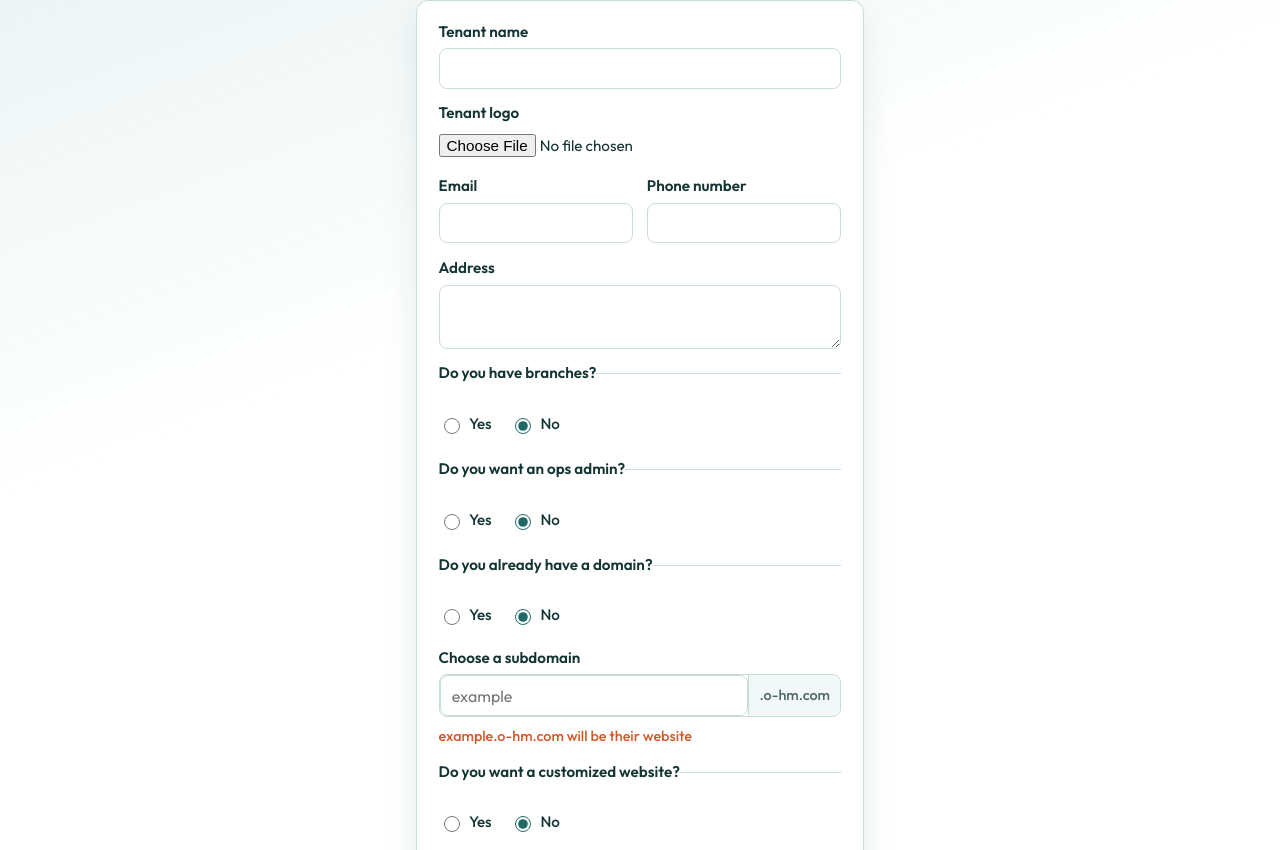
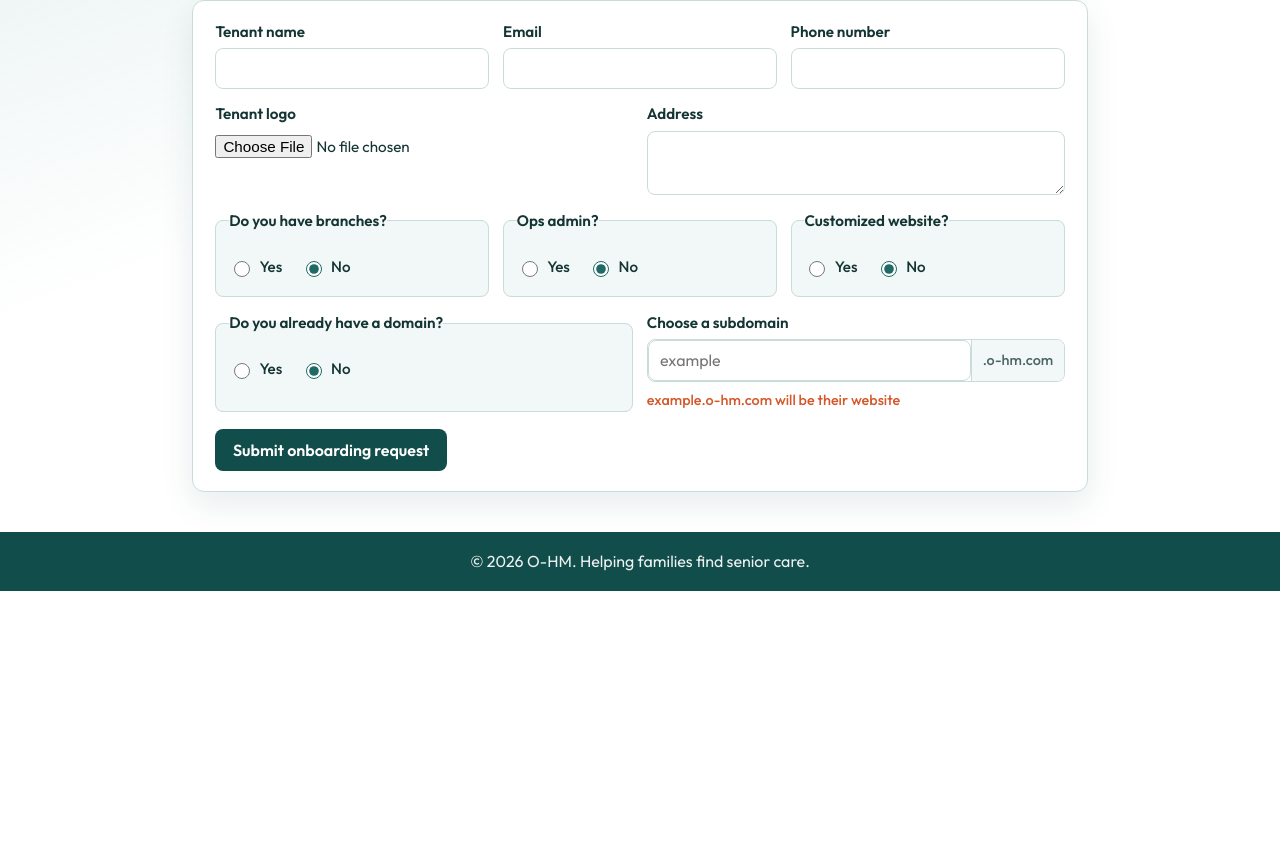
Before and after one commit to valueworkers/ohm-frontend, a React (Vite) app: page / in a window 1280 px wide. Shown: the part 2290-3140 px from the top of the page. After the commit the page ends 2881 px from the top, so only its background shows below. Built offline with nearby package versions, Linux system fonts and the light colour scheme.

Commit message:
form in rows

```diff
--- a/src/components/TenantOnboardingForm.css
+++ b/src/components/TenantOnboardingForm.css
@@ -6,7 +6,7 @@
 }
 
 .onboarding-inner {
-  max-width: 28rem;
+  max-width: 56rem;
   margin: 0 auto;
 }
 
@@ -36,14 +36,14 @@
 .onboarding-lead {
   margin: 0.65rem 0 1.1rem;
   color: var(--color-ink-muted);
-  max-width: 42ch;
+  max-width: 55ch;
   font-size: 1rem;
 }
 
 .onboarding-form {
   display: flex;
   flex-direction: column;
-  gap: 0.85rem;
+  gap: 0.9rem;
   padding: 1.1rem 1.15rem;
   background: var(--color-surface-elevated);
   border: 1px solid var(--color-border);
@@ -63,12 +63,14 @@
 .form-row {
   display: grid;
   gap: 0.85rem;
+  grid-template-columns: 1fr;
 }
 
 .form-field {
   display: flex;
   flex-direction: column;
   gap: 0.3rem;
+  min-width: 0;
 }
 
 .form-field label,
@@ -127,14 +129,21 @@
 
 .form-fieldset {
   margin: 0;
-  padding: 0.75rem 0 0;
+  padding: 0;
   border: none;
-  border-top: 1px solid var(--color-border);
+  min-width: 0;
+}
+
+.form-fieldset-inline {
+  padding: 0.7rem 0.8rem;
+  border: 1px solid var(--color-border);
+  border-radius: var(--radius-control);
+  background: var(--color-surface-soft);
 }
 
 .form-fieldset legend {
   padding: 0;
-  margin-bottom: 0.45rem;
+  margin-bottom: 0.35rem;
 }
 
 .choice-row {
@@ -147,7 +156,7 @@
   display: inline-flex;
   align-items: center;
   gap: 0.4rem;
-  min-height: 40px;
+  min-height: 36px;
   font-weight: 500;
   font-size: 0.95rem;
   cursor: pointer;
@@ -159,13 +168,7 @@
   accent-color: var(--color-primary-mid);
 }
 
-.form-field-nested {
-  margin-top: 0.7rem;
-  animation: rise-in 0.4s var(--ease-out);
-}
-
 .branches-fields {
-  margin-top: 0.7rem;
   display: flex;
   flex-direction: column;
   gap: 0.75rem;
@@ -296,7 +299,7 @@
 
 .onboarding-submit {
   align-self: flex-start;
-  margin-top: 0.25rem;
+  margin-top: 0.15rem;
   background: var(--color-primary);
   color: #fff;
 }
@@ -331,12 +334,22 @@
   transform: translateY(-2px);
 }
 
-@media (min-width: 640px) {
+@media (min-width: 700px) {
   .onboarding-form {
-    padding: 1.25rem 1.35rem;
+    padding: 1.25rem 1.4rem;
   }
 
-  .form-row {
-    grid-template-columns: 1fr 1fr;
+  .form-row-2 {
+    grid-template-columns: repeat(2, minmax(0, 1fr));
+  }
+
+  .form-row-3 {
+    grid-template-columns: repeat(3, minmax(0, 1fr));
   }
 }
+
+@media (min-width: 900px) {
+  .choices-grid.form-row-3 {
+    grid-template-columns: repeat(3, minmax(0, 1fr));
+  }
+}
--- a/src/components/TenantOnboardingForm.jsx
+++ b/src/components/TenantOnboardingForm.jsx
@@ -120,6 +120,7 @@ function TenantOnboardingForm() {
           </div>
         ) : (
           <form className="onboarding-form" onSubmit={handleSubmit} noValidate={false}>
+            <div className="form-row form-row-3">
               <div className="form-field">
                 <label htmlFor="tenantName">Tenant name</label>
                 <input
@@ -133,25 +134,6 @@ function TenantOnboardingForm() {
                 />
               </div>
 
-            <div className="form-field">
-              <label htmlFor="tenantLogo">Tenant logo</label>
-              <input
-                id="tenantLogo"
-                name="tenantLogo"
-                type="file"
-                accept="image/*"
-                onChange={handleLogoChange}
-              />
-              {logoPreview ? (
-                <img
-                  src={logoPreview}
-                  alt={`Preview of ${form.tenantName || 'tenant'} logo`}
-                  className="logo-preview"
-                />
-              ) : null}
-            </div>
-
-            <div className="form-row">
               <div className="form-field">
                 <label htmlFor="email">Email</label>
                 <input
@@ -179,6 +161,25 @@ function TenantOnboardingForm() {
               </div>
             </div>
 
+            <div className="form-row form-row-2">
+              <div className="form-field">
+                <label htmlFor="tenantLogo">Tenant logo</label>
+                <input
+                  id="tenantLogo"
+                  name="tenantLogo"
+                  type="file"
+                  accept="image/*"
+                  onChange={handleLogoChange}
+                />
+                {logoPreview ? (
+                  <img
+                    src={logoPreview}
+                    alt={`Preview of ${form.tenantName || 'tenant'} logo`}
+                    className="logo-preview"
+                  />
+                ) : null}
+              </div>
+
               <div className="form-field">
                 <label htmlFor="address">Address</label>
                 <textarea
@@ -191,8 +192,10 @@ function TenantOnboardingForm() {
                   onChange={(event) => updateField('address', event.target.value)}
                 />
               </div>
+            </div>
 
-            <fieldset className="form-fieldset">
+            <div className="form-row form-row-3 choices-grid">
+              <fieldset className="form-fieldset form-fieldset-inline">
                 <legend>Do you have branches?</legend>
                 <div className="choice-row" role="radiogroup" aria-label="Do you have branches?">
                   <label className="choice">
@@ -222,12 +225,68 @@ function TenantOnboardingForm() {
                     No
                   </label>
                 </div>
+              </fieldset>
+
+              <fieldset className="form-fieldset form-fieldset-inline">
+                <legend>Ops admin?</legend>
+                <div className="choice-row" role="radiogroup" aria-label="Do you want an ops admin?">
+                  <label className="choice">
+                    <input
+                      type="radio"
+                      name="wantsOpsAdmin"
+                      value="yes"
+                      checked={form.wantsOpsAdmin === 'yes'}
+                      onChange={(event) => updateField('wantsOpsAdmin', event.target.value)}
+                    />
+                    Yes
+                  </label>
+                  <label className="choice">
+                    <input
+                      type="radio"
+                      name="wantsOpsAdmin"
+                      value="no"
+                      checked={form.wantsOpsAdmin === 'no'}
+                      onChange={(event) => updateField('wantsOpsAdmin', event.target.value)}
+                    />
+                    No
+                  </label>
+                </div>
+              </fieldset>
+
+              <fieldset className="form-fieldset form-fieldset-inline">
+                <legend>Customized website?</legend>
+                <div
+                  className="choice-row"
+                  role="radiogroup"
+                  aria-label="Do you want a customized website?"
+                >
+                  <label className="choice">
+                    <input
+                      type="radio"
+                      name="customizeWebsite"
+                      value="yes"
+                      checked={form.customizeWebsite === 'yes'}
+                      onChange={(event) => updateField('customizeWebsite', event.target.value)}
+                    />
+                    Yes
+                  </label>
+                  <label className="choice">
+                    <input
+                      type="radio"
+                      name="customizeWebsite"
+                      value="no"
+                      checked={form.customizeWebsite === 'no'}
+                      onChange={(event) => updateField('customizeWebsite', event.target.value)}
+                    />
+                    No
+                  </label>
+                </div>
+              </fieldset>
+            </div>
 
             {form.hasBranches === 'yes' ? (
               <div className="branches-fields">
-                  <p className="branches-hint">
-                    Add each branch under this tenant.
-                  </p>
+                <p className="branches-hint">Add each branch under this tenant.</p>
                 {form.branches.map((branch, index) => (
                   <div key={index} className="branch-block">
                     <div className="branch-block-header">
@@ -242,6 +301,7 @@ function TenantOnboardingForm() {
                         </button>
                       ) : null}
                     </div>
+                    <div className="form-row form-row-2">
                       <div className="form-field">
                         <label htmlFor={`branch-name-${index}`}>Branch name</label>
                         <input
@@ -269,41 +329,17 @@ function TenantOnboardingForm() {
                         />
                       </div>
                     </div>
+                  </div>
                 ))}
                 <button type="button" className="branch-add" onClick={addBranch}>
                   Add another branch
                 </button>
               </div>
             ) : null}
-            </fieldset>
-
-            <fieldset className="form-fieldset">
-              <legend>Do you want an ops admin?</legend>
-              <div className="choice-row" role="radiogroup" aria-label="Do you want an ops admin?">
-                <label className="choice">
-                  <input
-                    type="radio"
-                    name="wantsOpsAdmin"
-                    value="yes"
-                    checked={form.wantsOpsAdmin === 'yes'}
-                    onChange={(event) => updateField('wantsOpsAdmin', event.target.value)}
-                  />
-                  Yes
-                </label>
-                <label className="choice">
-                  <input
-                    type="radio"
-                    name="wantsOpsAdmin"
-                    value="no"
-                    checked={form.wantsOpsAdmin === 'no'}
-                    onChange={(event) => updateField('wantsOpsAdmin', event.target.value)}
-                  />
-                  No
-                </label>
-              </div>
 
             {form.wantsOpsAdmin === 'yes' ? (
-                <div className="form-field form-field-nested">
+              <div className="form-row form-row-2">
+                <div className="form-field">
                   <label htmlFor="opsEmail">Ops admin email</label>
                   <input
                     id="opsEmail"
@@ -315,10 +351,11 @@ function TenantOnboardingForm() {
                     onChange={(event) => updateField('opsEmail', event.target.value)}
                   />
                 </div>
+              </div>
             ) : null}
-            </fieldset>
 
-            <fieldset className="form-fieldset">
+            <div className="form-row form-row-2">
+              <fieldset className="form-fieldset form-fieldset-inline">
                 <legend>Do you already have a domain?</legend>
                 <div className="choice-row" role="radiogroup" aria-label="Do you already have a domain?">
                   <label className="choice">
@@ -354,9 +391,10 @@ function TenantOnboardingForm() {
                     No
                   </label>
                 </div>
+              </fieldset>
 
               {form.hasDomain === 'yes' ? (
-                <div className="form-field form-field-nested">
+                <div className="form-field">
                   <label htmlFor="customDomain">Your domain</label>
                   <input
                     id="customDomain"
@@ -369,7 +407,7 @@ function TenantOnboardingForm() {
                   />
                 </div>
               ) : (
-                <div className="form-field form-field-nested">
+                <div className="form-field">
                   <label htmlFor="slug">Choose a subdomain</label>
                   <div className="domain-input-wrap">
                     <input
@@ -391,37 +429,7 @@ function TenantOnboardingForm() {
                   </p>
                 </div>
               )}
-            </fieldset>
-
-            <fieldset className="form-fieldset">
-              <legend>Do you want a customized website?</legend>
-              <div
-                className="choice-row"
-                role="radiogroup"
-                aria-label="Do you want a customized website?"
-              >
-                <label className="choice">
-                  <input
-                    type="radio"
-                    name="customizeWebsite"
-                    value="yes"
-                    checked={form.customizeWebsite === 'yes'}
-                    onChange={(event) => updateField('customizeWebsite', event.target.value)}
-                  />
-                  Yes
-                </label>
-                <label className="choice">
-                  <input
-                    type="radio"
-                    name="customizeWebsite"
-                    value="no"
-                    checked={form.customizeWebsite === 'no'}
-                    onChange={(event) => updateField('customizeWebsite', event.target.value)}
-                  />
-                  No
-                </label>
             </div>
-            </fieldset>
 
             <button type="submit" className="onboarding-submit">
               Submit onboarding request
```
Lines whose indentation alone changed are shown as unchanged.
